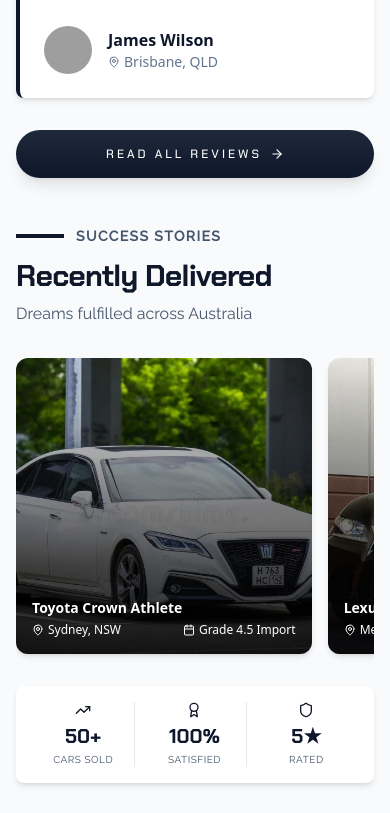
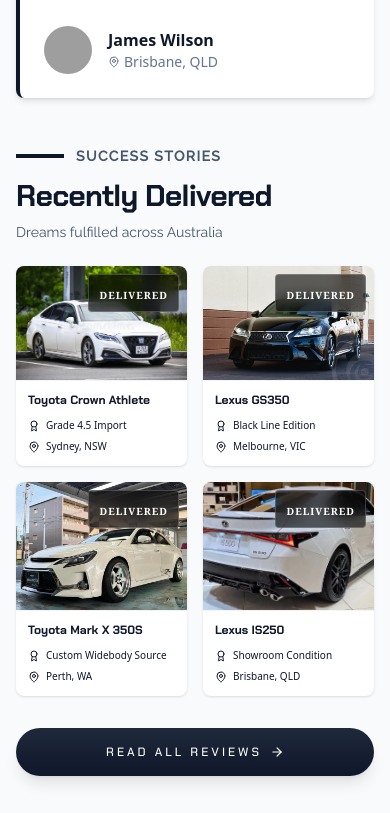
Before and after one commit to fauxgrunt/nfs-autos-web, a Next.js app: page / in a window 390 px wide. Shown: the part 2633-3446 px from the top of the page. Built offline with nearby package versions, Linux system fonts and the light colour scheme; grey boxes are pictures that could not be loaded.

Commit message:
minor bug fix

```diff
--- a/app/page.tsx
+++ b/app/page.tsx
@@ -4,10 +4,6 @@
 import InventoryCarousel from "./Components/InventoryCarousel";
 import Link from 'next/link';
 import { ArrowRight, Star, MapPin, Calendar, ChevronRight, TrendingUp, Award, Shield, ChevronLeft } from 'lucide-react';
-import { Swiper, SwiperSlide } from 'swiper/react';
-import { Navigation } from 'swiper/modules';
-import 'swiper/css';
-import 'swiper/css/navigation';
 
 export default function Home() {
 
@@ -90,12 +86,11 @@
           {/* FEATURED INVENTORY SECTION */}
           <InventoryCarousel cars={featuredCars} />
 
-          {/* TWO COLUMN SECTION - TESTIMONIALS & SOLD CARS */}
-          <div className="grid grid-cols-1 lg:grid-cols-2 gap-12 items-stretch">
+          {/* TWO COLUMN SECTION - TESTIMONIALS & RECENTLY DELIVERED */}
+          <div className="flex flex-col lg:flex-row items-stretch gap-12 mb-8">
 
             {/* TESTIMONIALS */}
-            <section className="flex flex-col justify-between h-full">
-              <div>
+            <div className="flex-1">
               <div className="mb-8">
                 <div className="flex items-center gap-3 mb-3">
                   <div className="h-1 w-12 bg-[#0f172a]"></div>
@@ -142,21 +137,9 @@
             </div>
             </div>
 
-              <Link
-                href="/testimonials"
-                className="mt-8 relative w-full px-8 py-4 bg-gradient-to-b from-[#1e293b] to-[#0f172a] text-white text-xs font-medium uppercase tracking-[0.25em] rounded-full shadow-lg hover:shadow-xl hover:-translate-y-1 transition-all duration-300 overflow-hidden antialiased group/btn flex items-center justify-center gap-2"
-                style={{ fontFamily: 'var(--font-chakra-petch), sans-serif' }}
-              >
-                <span className="relative z-10">Read All Reviews</span>
-                <ArrowRight className="relative z-10 w-3.5 h-3.5 group-hover/btn:translate-x-1 transition-transform duration-300" />
-                <div className="absolute inset-0 bg-gradient-to-r from-transparent via-white/20 to-transparent -translate-x-full group-hover/btn:translate-x-full transition-transform duration-700 skew-x-12"></div>
-              </Link>
-            </section>
-
-            {/* PREVIOUSLY SOLD */}
-            <section className="flex flex-col justify-between h-full">
-              <div>
-                <div className="mb-8">
+            {/* RECENTLY DELIVERED - HIGH FIDELITY PREMIUM GALLERY */}
+            <div className="flex-1 flex flex-col">
+              <div className="mb-6">
                 <div className="flex items-center gap-3 mb-3">
                   <div className="h-1 w-12 bg-[#0f172a]"></div>
                   <span className="text-sm font-bold text-slate-600 uppercase tracking-widest" style={{ fontFamily: 'Raleway, sans-serif' }}>Success Stories</span>
@@ -164,123 +147,107 @@
                 <h2 className="text-3xl sm:text-4xl font-black text-[#0f172a] tracking-tight mb-2" style={{ fontFamily: 'var(--font-chakra-petch), sans-serif' }}>
                   Recently Delivered
                 </h2>
-                  <p className="text-slate-600" style={{ fontFamily: 'Raleway, sans-serif' }}>Dreams fulfilled across Australia</p>
+                <p className="text-slate-600 text-sm" style={{ fontFamily: 'Raleway, sans-serif' }}>Dreams fulfilled across Australia</p>
               </div>
 
-                {/* Swiper Carousel with Floating Navigation */}
-                <div className="relative group/carousel mb-6">
-                  <Swiper
-                    modules={[Navigation]}
-                    navigation={{
-                      nextEl: '.sold-button-next',
-                      prevEl: '.sold-button-prev',
-                    }}
-                    centeredSlides={false}
-                    grabCursor={true}
-                    speed={800}
-                    watchSlidesProgress={true}
-                    breakpoints={{
-                      0: {
-                        slidesPerView: 1.2,
-                        spaceBetween: 16,
-                      },
-                      768: {
-                        slidesPerView: 2.2,
-                        spaceBetween: 24,
-                      },
-                      1024: {
-                        slidesPerView: 3.5,
-                        spaceBetween: 32,
-                      },
-                    }}
-                    className="!pb-2"
+              {/* Premium Grid Layout - 2x2 Grid - Fills to match testimonials */}
+              <div className="grid grid-cols-2 gap-4 h-full flex-grow">
+                {soldCars.map((car, idx) => (
+                  <Link
+                    key={idx}
+                    href="/recently-sold"
+                    className="group bg-white rounded-lg overflow-hidden shadow-sm hover:shadow-lg hover:-translate-y-0.5 transition-all duration-500 flex flex-col"
                   >
-                    {soldCars.map((car, idx) => (
-                      <SwiperSlide key={idx}>
-                        <Link href="/recently-sold" className="group relative overflow-hidden rounded-xl shadow-md hover:shadow-xl hover:shadow-red-900/20 transition-all duration-500 cursor-pointer block">
-                          <div className="aspect-square relative">
+                    {/* Image Container */}
+                    <div className="relative flex-1 overflow-hidden">
                       <img
                         src={car.image}
                         alt={car.name}
-                              className="w-full h-full object-cover group-hover:scale-110 transition-transform duration-700"
+                        className="w-full h-full object-cover group-hover:scale-[1.02] transition-transform duration-700"
                       />
-                            {/* Overlay */}
-                            <div className="absolute inset-0 bg-gradient-to-t from-black/90 via-black/50 to-transparent opacity-100 group-hover:opacity-95 transition-opacity">
-                              <div className="absolute bottom-0 left-0 right-0 p-4 text-white">
-                                <div className="font-bold text-sm mb-1">{car.name}</div>
-                                <div className="flex items-center justify-between text-xs">
-                                  <span className="flex items-center gap-1">
-                                    <MapPin className="w-3 h-3" />
-                                    {car.location}
-                                  </span>
-                                  <span className="flex items-center gap-1">
-                                    <Calendar className="w-3 h-3" />
-                                    {car.date}
-                                  </span>
+
+                      {/* Boutique DELIVERED Badge - Top Right */}
+                      <div className="absolute top-2 right-2 px-2.5 py-1.5 bg-black/60 backdrop-blur-sm rounded border border-white/20">
+                        <span className="text-white text-[10px] font-semibold uppercase tracking-widest" style={{ fontFamily: 'Georgia, serif' }}>Delivered</span>
                       </div>
+                    </div>
+
+                    {/* Premium Details Section */}
+                    <div className="p-3 border-t border-slate-100">
+                      {/* Car Model Name */}
+                      <h3 className="font-bold text-xs text-[#0f172a] mb-2.5 line-clamp-2 leading-tight" style={{ fontFamily: 'var(--font-chakra-petch), sans-serif' }}>
+                        {car.name}
+                      </h3>
+
+                      {/* Metadata - Grade & Location */}
+                      <div className="space-y-1.5 text-[10px]">
+                        <div className="flex items-center gap-1.5 text-slate-700">
+                          <Award className="w-3 h-3 text-[#0f172a] flex-shrink-0" />
+                          <span className="font-medium text-slate-900">{car.date}</span>
+                        </div>
+                        <div className="flex items-center gap-1.5 text-slate-700">
+                          <MapPin className="w-3 h-3 text-[#0f172a] flex-shrink-0" />
+                          <span className="font-medium text-slate-900">{car.location}</span>
                         </div>
                       </div>
                     </div>
                   </Link>
-                      </SwiperSlide>
                 ))}
-                  </Swiper>
-
-                  {/* Floating Navigation Arrows */}
-                  <button
-                    className="sold-button-prev absolute left-4 top-1/2 -translate-y-1/2 z-10 opacity-0 group-hover/carousel:opacity-100 transition-opacity duration-300 bg-white/10 backdrop-blur-md p-4 rounded-full hover:bg-white/20 cursor-pointer"
-                    aria-label="Previous slide"
-                  >
-                    <ChevronLeft className="w-6 h-6 text-white" strokeWidth={2.5} />
-                  </button>
-
-                  <button
-                    className="sold-button-next absolute right-4 top-1/2 -translate-y-1/2 z-10 opacity-0 group-hover/carousel:opacity-100 transition-opacity duration-300 bg-white/10 backdrop-blur-md p-4 rounded-full hover:bg-white/20 cursor-pointer"
-                    aria-label="Next slide"
-                  >
-                    <ChevronRight className="w-6 h-6 text-white" strokeWidth={2.5} />
-                  </button>
-                </div>
-
-              {/* Stats */}
-              <div className="bg-white rounded-lg p-4 md:p-6 shadow-md">
-                <div className="grid grid-cols-3 gap-2 md:gap-4 text-center divide-x divide-slate-200">
-                  <div>
-                    <div className="flex items-center justify-center mb-1 md:mb-2">
-                      <TrendingUp className="w-4 h-4 md:w-6 md:h-6 text-[#0f172a]" />
-                    </div>
-                    <div className="text-xl md:text-2xl font-black text-slate-900" style={{ fontFamily: 'var(--font-chakra-petch), sans-serif' }}>50+</div>
-                    <div className="text-[10px] md:text-xs text-slate-600 uppercase tracking-wider mt-0.5 md:mt-1" style={{ fontFamily: 'Raleway, sans-serif' }}>Cars Sold</div>
-                  </div>
-                  <div>
-                    <div className="flex items-center justify-center mb-1 md:mb-2">
-                      <Award className="w-4 h-4 md:w-6 md:h-6 text-[#0f172a]" />
-                    </div>
-                    <div className="text-xl md:text-2xl font-black text-slate-900" style={{ fontFamily: 'var(--font-chakra-petch), sans-serif' }}>100%</div>
-                    <div className="text-[10px] md:text-xs text-slate-600 uppercase tracking-wider mt-0.5 md:mt-1" style={{ fontFamily: 'Raleway, sans-serif' }}>Satisfied</div>
-                  </div>
-                  <div>
-                    <div className="flex items-center justify-center mb-1 md:mb-2">
-                      <Shield className="w-4 h-4 md:w-6 md:h-6 text-[#0f172a]" />
-                    </div>
-                    <div className="text-xl md:text-2xl font-black text-slate-900" style={{ fontFamily: 'var(--font-chakra-petch), sans-serif' }}>5★</div>
-                    <div className="text-[10px] md:text-xs text-slate-600 uppercase tracking-wider mt-0.5 md:mt-1" style={{ fontFamily: 'Raleway, sans-serif' }}>Rated</div>
-                  </div>
               </div>
             </div>
           </div>
 
+          {/* BUTTON ROW - BELOW COLUMNS */}
+          <div className="flex flex-col lg:flex-row gap-12 mb-8">
+            <Link
+              href="/testimonials"
+              className="w-full relative px-8 py-4 bg-gradient-to-b from-[#1e293b] to-[#0f172a] text-white text-xs font-medium uppercase tracking-[0.25em] rounded-full shadow-lg hover:shadow-xl hover:-translate-y-1 transition-all duration-300 overflow-hidden antialiased group/btn flex items-center justify-center gap-2"
+              style={{ fontFamily: 'var(--font-chakra-petch), sans-serif' }}
+            >
+              <span className="relative z-10">Read All Reviews</span>
+              <ArrowRight className="relative z-10 w-3.5 h-3.5 group-hover/btn:translate-x-1 transition-transform duration-300" />
+              <div className="absolute inset-0 bg-gradient-to-r from-transparent via-white/20 to-transparent -translate-x-full group-hover/btn:translate-x-full transition-transform duration-700 skew-x-12"></div>
+            </Link>
+
             <Link
               href="/recently-sold"
-                className="mt-8 relative w-full px-8 py-4 bg-gradient-to-b from-[#1e293b] to-[#0f172a] text-white text-xs font-medium uppercase tracking-[0.25em] rounded-full shadow-lg hover:shadow-xl hover:-translate-y-1 transition-all duration-300 overflow-hidden antialiased group/btn flex items-center justify-center gap-2"
+              className="w-full relative px-8 py-4 bg-gradient-to-b from-[#1e293b] to-[#0f172a] text-white text-xs font-medium uppercase tracking-[0.25em] rounded-full shadow-lg hover:shadow-xl hover:-translate-y-1 transition-all duration-300 overflow-hidden antialiased group/btn flex items-center justify-center gap-2"
               style={{ fontFamily: 'var(--font-chakra-petch), sans-serif' }}
             >
               <span className="relative z-10">View All Sold Cars</span>
               <ArrowRight className="relative z-10 w-3.5 h-3.5 group-hover/btn:translate-x-1 transition-transform duration-300" />
               <div className="absolute inset-0 bg-gradient-to-r from-transparent via-white/20 to-transparent -translate-x-full group-hover/btn:translate-x-full transition-transform duration-700 skew-x-12"></div>
             </Link>
-            </section>
           </div>
+
+          {/* STATS BAR - FULL WIDTH BELOW BUTTON ROW */}
+          <div className="w-full bg-white rounded-lg p-4 shadow-md mt-12">
+            <div className="grid grid-cols-3 gap-4 text-center divide-x divide-slate-200">
+              <div>
+                <div className="flex items-center justify-center mb-1">
+                  <TrendingUp className="w-4 h-4 text-[#0f172a]" />
+                </div>
+                <div className="text-lg font-black text-slate-900" style={{ fontFamily: 'var(--font-chakra-petch), sans-serif' }}>50+</div>
+                <div className="text-xs text-slate-600 uppercase tracking-wider mt-1" style={{ fontFamily: 'Raleway, sans-serif' }}>Cars Sold</div>
+              </div>
+              <div>
+                <div className="flex items-center justify-center mb-1">
+                  <Award className="w-4 h-4 text-[#0f172a]" />
+                </div>
+                <div className="text-lg font-black text-slate-900" style={{ fontFamily: 'var(--font-chakra-petch), sans-serif' }}>100%</div>
+                <div className="text-xs text-slate-600 uppercase tracking-wider mt-1" style={{ fontFamily: 'Raleway, sans-serif' }}>Satisfied</div>
+              </div>
+              <div>
+                <div className="flex items-center justify-center mb-1">
+                  <Shield className="w-4 h-4 text-[#0f172a]" />
+                </div>
+                <div className="text-lg font-black text-slate-900" style={{ fontFamily: 'var(--font-chakra-petch), sans-serif' }}>5★</div>
+                <div className="text-xs text-slate-600 uppercase tracking-wider mt-1" style={{ fontFamily: 'Raleway, sans-serif' }}>Rated</div>
+              </div>
+            </div>
+          </div>
+
+
 
         </div>
       </div>
```
Lines whose indentation alone changed are shown as unchanged.
